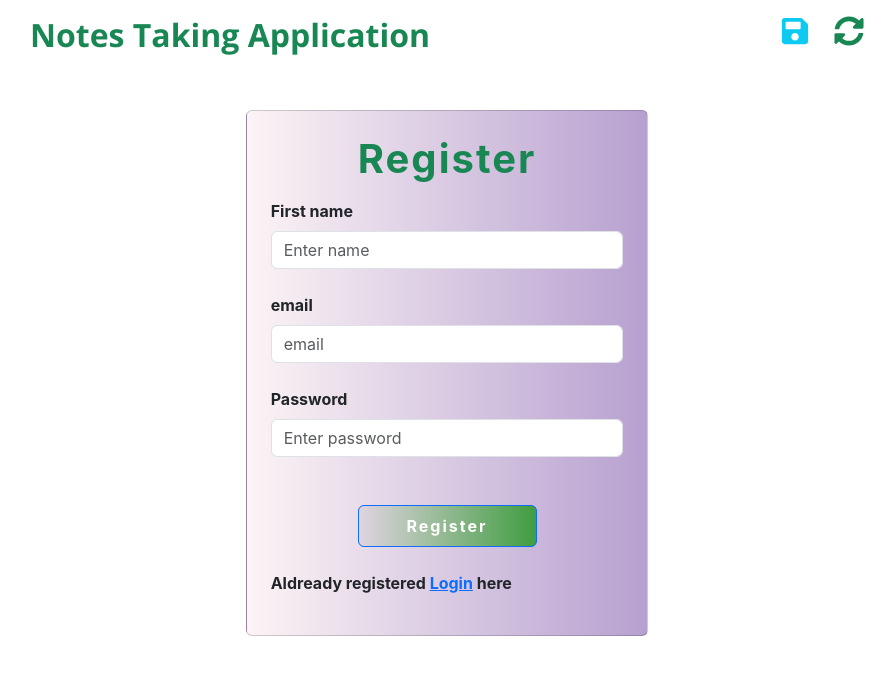
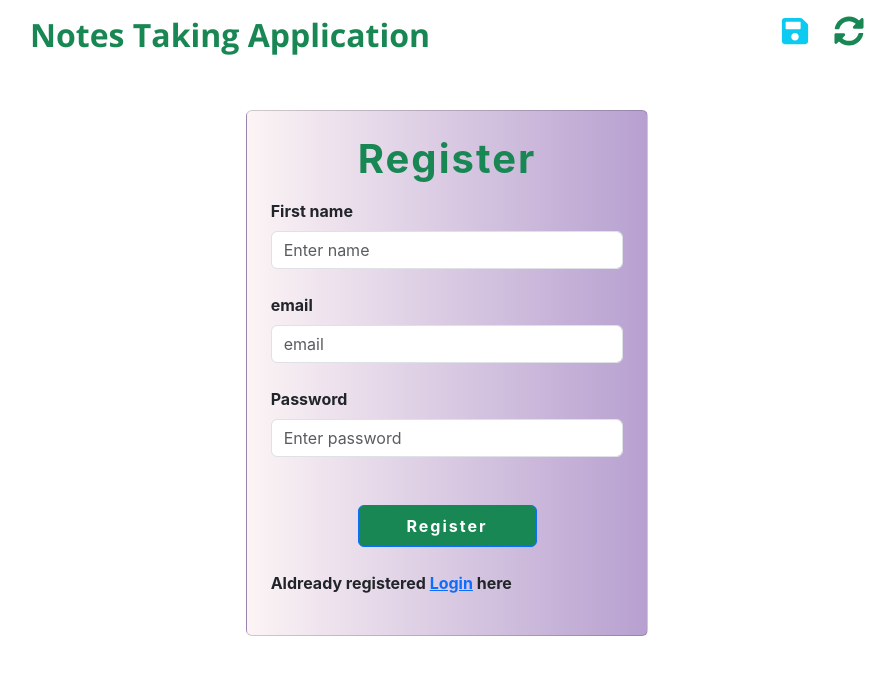
Before and after one commit to ikalaiselvan/Owner-avatar-note-taking-app-frontend, a React (Vite) app: page / in a window 1280 px wide. Shown: the top 674 px of the page, without its empty margins (193-1088 px from the left). Built offline with nearby package versions, Linux system fonts and the light colour scheme.

Commit message:
login register button background changed

```diff
--- a/src/components/Login.jsx
+++ b/src/components/Login.jsx
@@ -113,8 +113,8 @@ export default function Login({ loading }) {
                 className="w-40 m-auto mb-4 px-5 py-2 bg-success fw-bold"
                 style={{
                   letterSpacing: "2px",
-                  backgroundImage:
-                    "linear-gradient(to right, rgb(224, 212, 224), rgb(64, 157, 64)",
+                  // backgroundImage:
+                  //   "linear-gradient(to right, rgb(224, 212, 224), rgb(64, 157, 64)",
                 }}
               >
                 Login
--- a/src/components/Signup.jsx
+++ b/src/components/Signup.jsx
@@ -128,8 +128,8 @@ function Signup() {
                 className="w-40 m-auto mb-4 px-5 py-2 bg-success fw-bold"
                 style={{
                   letterSpacing: "2px",
-                  backgroundImage:
-                    "linear-gradient(to right, rgb(224, 212, 224), rgb(64, 157, 64)",
+                  // backgroundImage:
+                  //   "linear-gradient(to right, rgb(224, 212, 224), rgb(64, 157, 64)",
                 }}
               >
                 Register
```
